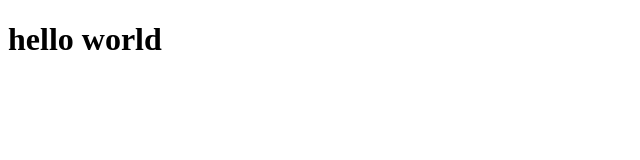
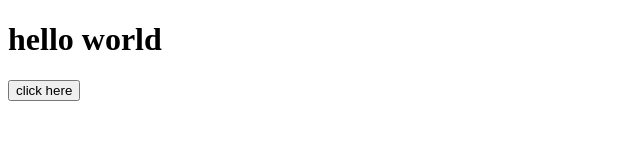
Before and after one commit to anusaragadam31/cfg, a plain HTML site: page index.html in a window 1280 px wide. Shown: the whole page, without its empty margins (0-640 px from the left). Drawn offline with Linux system fonts and the light colour scheme.

Commit message:
second commit

```diff
--- a/index.html
+++ b/index.html
@@ -10,5 +10,8 @@
     <h1>
         hello world
     </h1>
+    <button>
+        click here
+    </button>
 </body>
 </html>
```
